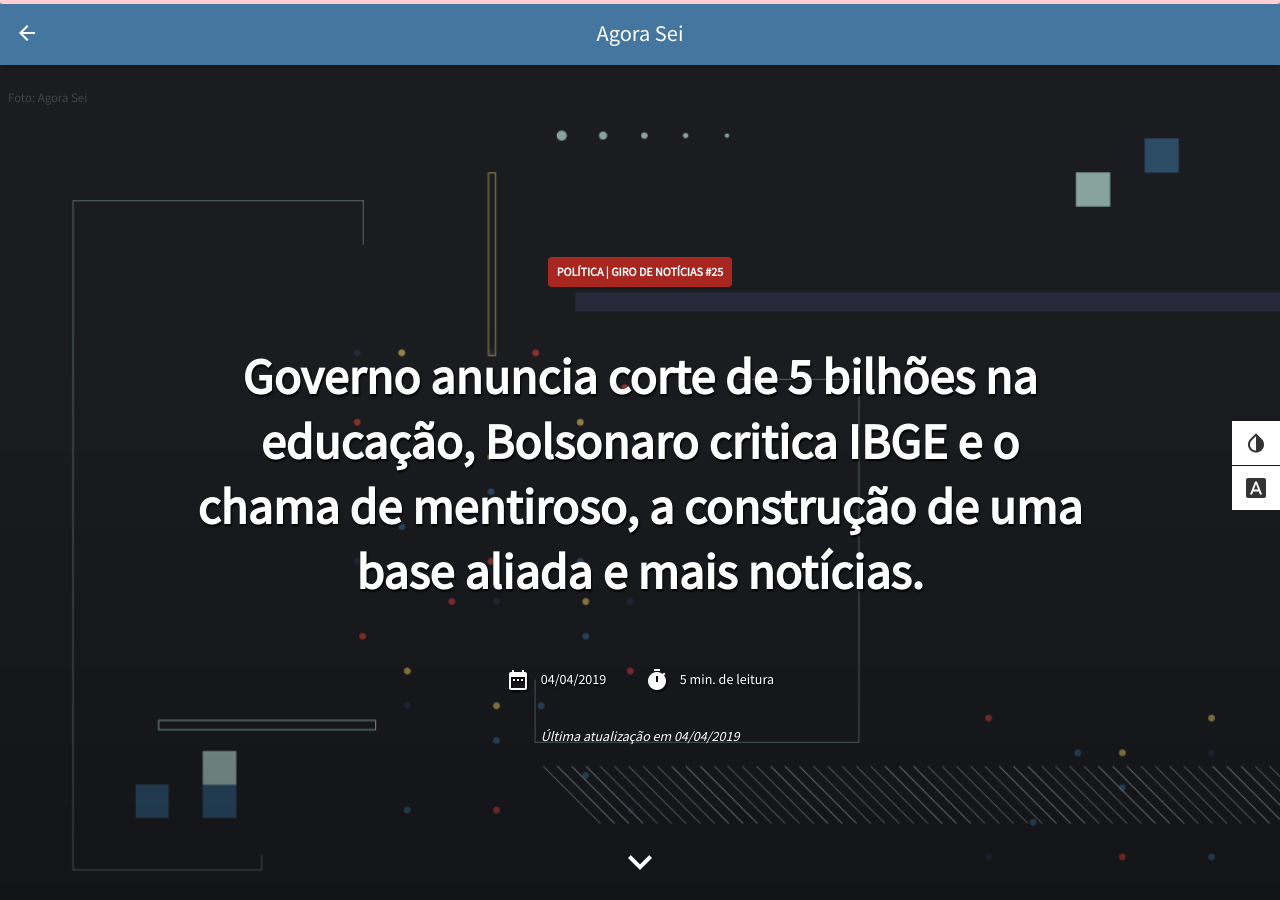
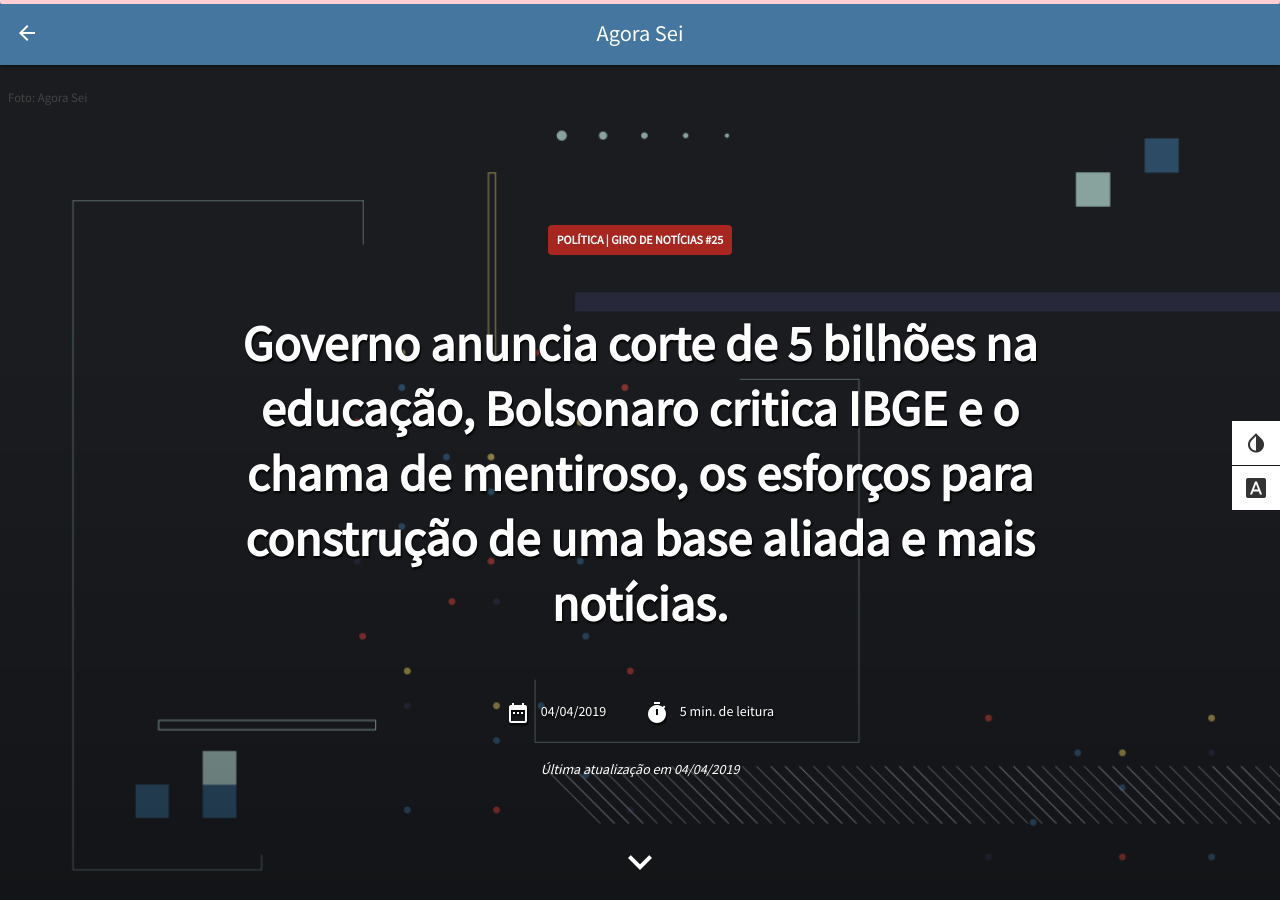
Before and after one commit to agorasei/agorasei.github.io, a Jekyll site: the page built from _posts/2019-04-04-governo-anuncia-corte-de-5-bilhões-na-educação-bolsonaro-critica-ibge-e-o-chama-de-mentiroso-a-construção-de-uma-base-aliada-e-mais-notícias.md, in a window 1280 px wide and 900 px high. Built offline with Jekyll 4.4.1, drawn with Linux system fonts in a browser that asks for light colours.

Commit message:
Update from Forestry.io Rafael Braga updated _posts/2019-04-04-governo-anuncia-corte-de-5-bilhões-na-educação-bolsonaro-critica-ibge-e-o-chama-de-mentiroso-a-construção-de-uma-base-aliada-e-mais-notícias.md

```diff
--- a/_posts/2019-04-04-governo-anuncia-corte-de-5-bilhões-na-educação-bolsonaro-critica-ibge-e-o-chama-de-mentiroso-a-construção-de-uma-base-aliada-e-mais-notícias.md
+++ b/_posts/2019-04-04-governo-anuncia-corte-de-5-bilhões-na-educação-bolsonaro-critica-ibge-e-o-chama-de-mentiroso-a-construção-de-uma-base-aliada-e-mais-notícias.md
@@ -2,7 +2,7 @@
 layout: post
 script: detail
 title: Governo anuncia corte de 5 bilhões na educação, Bolsonaro critica IBGE e o
-  chama de mentiroso, a construção de uma base aliada e mais notícias.
+  chama de mentiroso, os esforços para construção de uma base aliada e mais notícias.
 subject: Política
 keywords: governo, corte, bilhões, educação, federal, decreto, reduzidos, Bolsonaro,
   IBGE, crítica, desemprego, Israel, visita, oficial, Palestina, Israel, Hamas, faixa,
```
